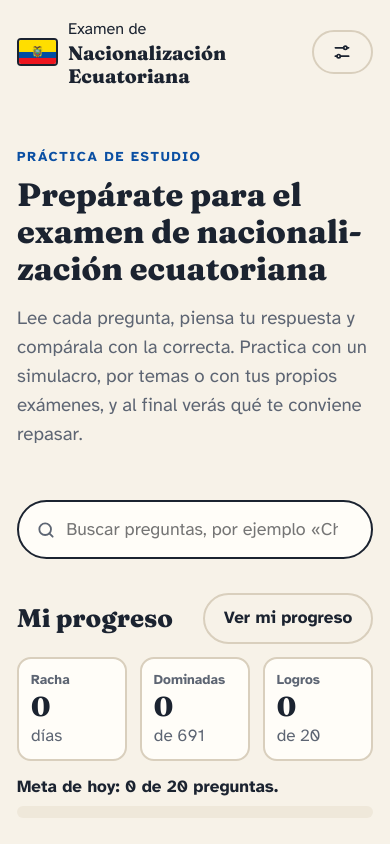
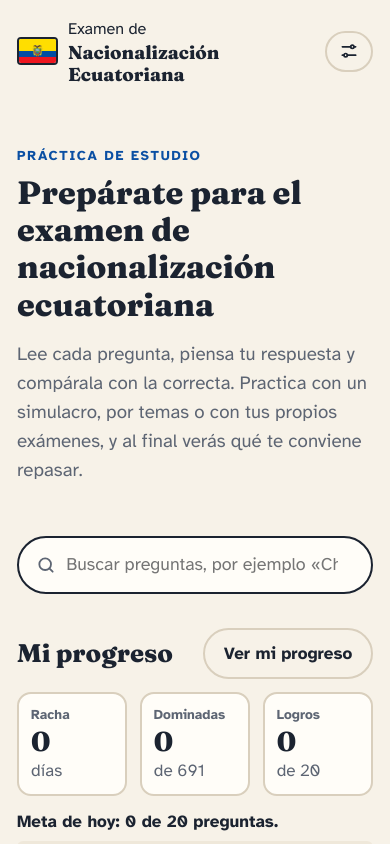
Before and after one commit to sauljabin/examen-de-nacionalidad-ecuatoriana, a plain HTML site: page docs/index.html in a window 390 px wide. Shown: the top 844 px of the page. Drawn offline with Linux system fonts and the light colour scheme.

Commit message:
fix(ui): stop hyphenating words on phones
Automatic hyphenation split words such as "nacionali-zación" across
lines. Words now move whole to the next line. Page titles and the
header title shrink with the screen width instead, so long words still
fit with the largest text, and the settings button is a little smaller
on phones to leave the header title room.

Assisted-by: Claude Opus 5.5

```diff
--- a/docs/styles.css
+++ b/docs/styles.css
@@ -1072,9 +1072,10 @@ legend { margin-bottom: .45rem; font-weight: 700; }
 /* Small screens ------------------------------------------------------------- */
 
 @media (max-width: 40rem) {
+  #open-settings { padding: .5rem .7rem; }
   #open-settings span { position: absolute; width: 1px; height: 1px; overflow: hidden; clip-path: inset(50%); }
   .brand { font-size: .95rem; }
-  .brand strong { display: block; font-size: min(1.15rem, 5.5vw); hyphens: none; }
+  .brand strong { display: block; font-size: min(1.15rem, 4.8vw); hyphens: none; }
   .topbar, main { padding-left: 1rem; padding-right: 1rem; }
   .question { padding: 1.1rem; box-shadow: 4px 4px 0 var(--accent); }
   .exam-bar { flex-wrap: wrap; gap: .5rem; }
@@ -1085,7 +1086,9 @@ legend { margin-bottom: .45rem; font-weight: 700; }
   .mastery-list i { grid-column: 1 / -1; grid-row: 2; }
   .mastery-list small { grid-column: 1 / -1; }
   kbd { display: none; }
-  body { hyphens: auto; }
+  /* Whole words, no hyphens: titles shrink with the screen so long words
+     such as "Nacionalización" still fit with the largest text. */
+  .hero h1, .topics-intro h1, .builder h1, .shared h1, .progress-page h1 { font-size: min(1.9rem, 8.5vw); }
   .start-panel { display: contents; }
   .start-panel .field, .start-panel .check { margin-top: 1rem; }
   .start-panel #start {
```
